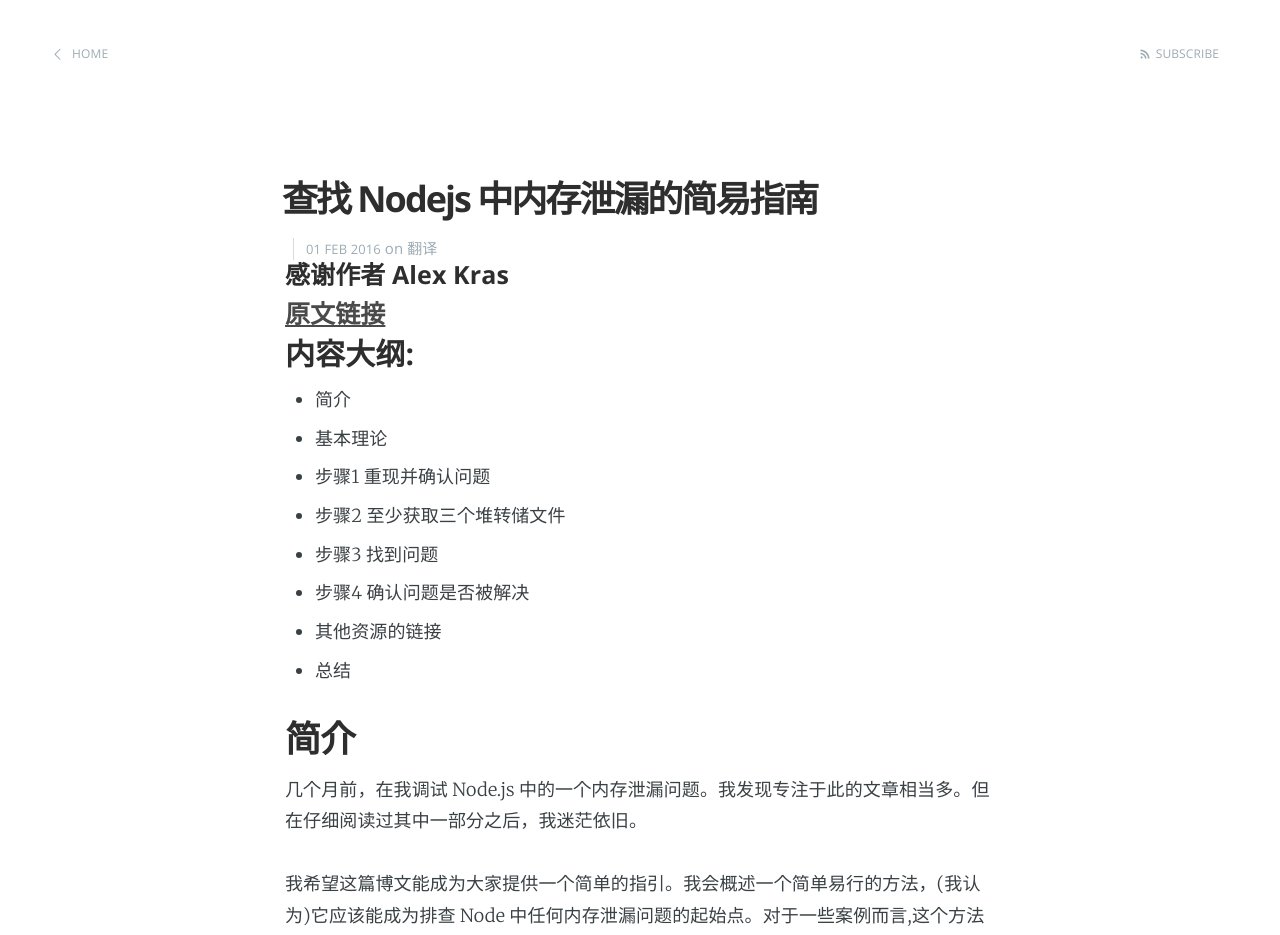
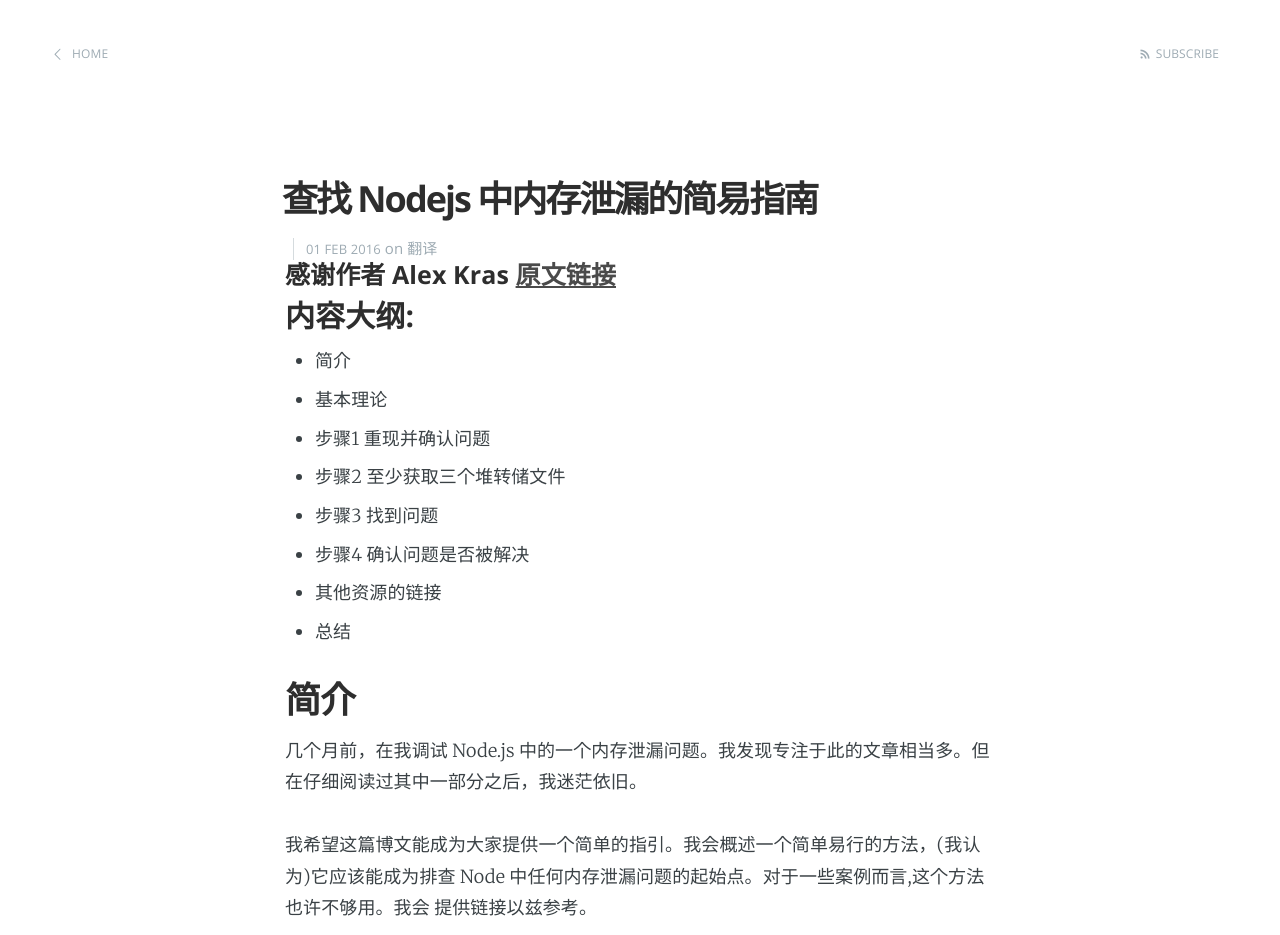
Before and after one commit to alex-marmot/alex-marmot.github.io, a Jekyll site: the page built from _posts/2016-02-01-simple-guide-to-finding-a-javascript-memory-leak-in-node-js.markdown, in a window 1280 px wide. Shown: the top 935 px of the page. Built offline with Jekyll 4.4.1, drawn with Linux system fonts in a browser that asks for light colours; Markdown is read by kramdown in place of the engine named in the settings.

```diff
--- a/_posts/2016-02-01-simple-guide-to-finding-a-javascript-memory-leak-in-node-js.markdown
+++ b/_posts/2016-02-01-simple-guide-to-finding-a-javascript-memory-leak-in-node-js.markdown
@@ -4,9 +4,7 @@ title:  "查找 Nodejs 中内存泄漏的简易指南"
 date:   2016-02-01 12:07:14 +0800
 categories: 翻译
 ---
-#### 感谢作者 Alex Kras
-
-#### [原文链接](http://www.alexkras.com/simple-guide-to-finding-a-javascript-memory-leak-in-node-js)
+#### 感谢作者 Alex Kras [原文链接](http://www.alexkras.com/simple-guide-to-finding-a-javascript-memory-leak-in-node-js)
 
 ### 内容大纲:
 - 简介
```
